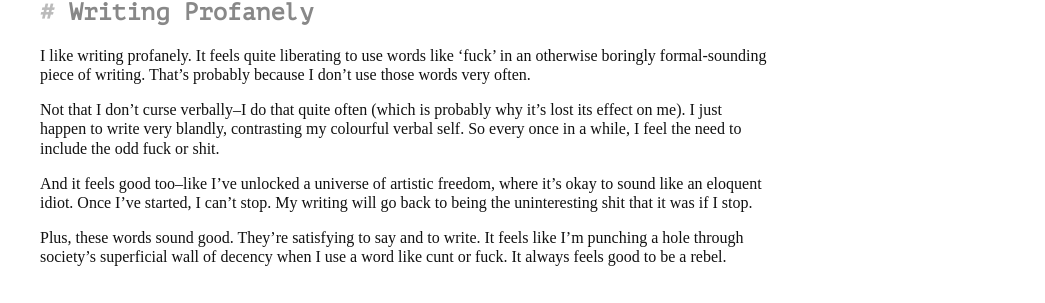
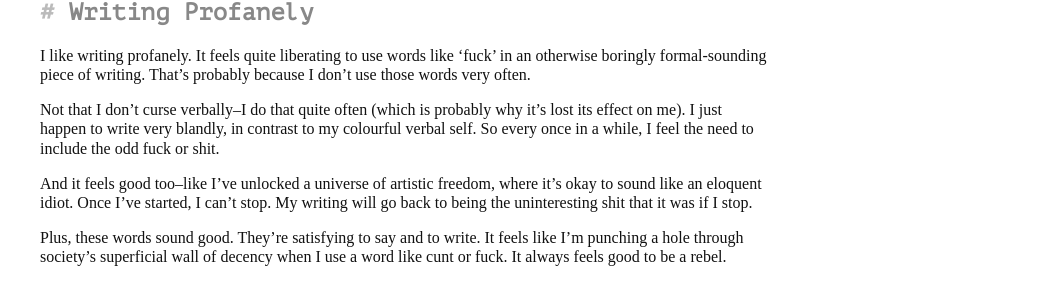
Before and after one commit to derek-mt/derek-mt.github.io, a Jekyll site: the page built from _posts/2015-05-08-writing-profanely.md, in a window 1280 px wide. Shown: the part 213-516 px from the top of the page, without its empty margins (235-1280 px from the left). Built offline with Jekyll 4.4.1, drawn with Linux system fonts in a browser that asks for light colours; some web fonts are replaced; comment, search, counter and statistics services are not loaded.

Commit message:
grammar fix

```diff
--- a/_posts/2015-05-08-writing-profanely.md
+++ b/_posts/2015-05-08-writing-profanely.md
@@ -6,7 +6,7 @@ layout: post
 
 I like writing profanely. It feels quite liberating to use words like 'fuck' in an otherwise boringly formal-sounding piece of writing. That's probably because I don't use those words very often.
 
-Not that I don't curse verbally--I do that quite often (which is probably why it's lost its effect on me). I just happen to write very blandly, contrasting my colourful verbal self. So every once in a while, I feel the need to include the odd fuck or shit.
+Not that I don't curse verbally--I do that quite often (which is probably why it's lost its effect on me). I just happen to write very blandly, in contrast to my colourful verbal self. So every once in a while, I feel the need to include the odd fuck or shit.
 
 And it feels good too--like I've unlocked a universe of artistic freedom, where it's okay to sound like an eloquent idiot. Once I've started, I can't stop. My writing will go back to being the uninteresting shit that it was if I stop.
 
```
